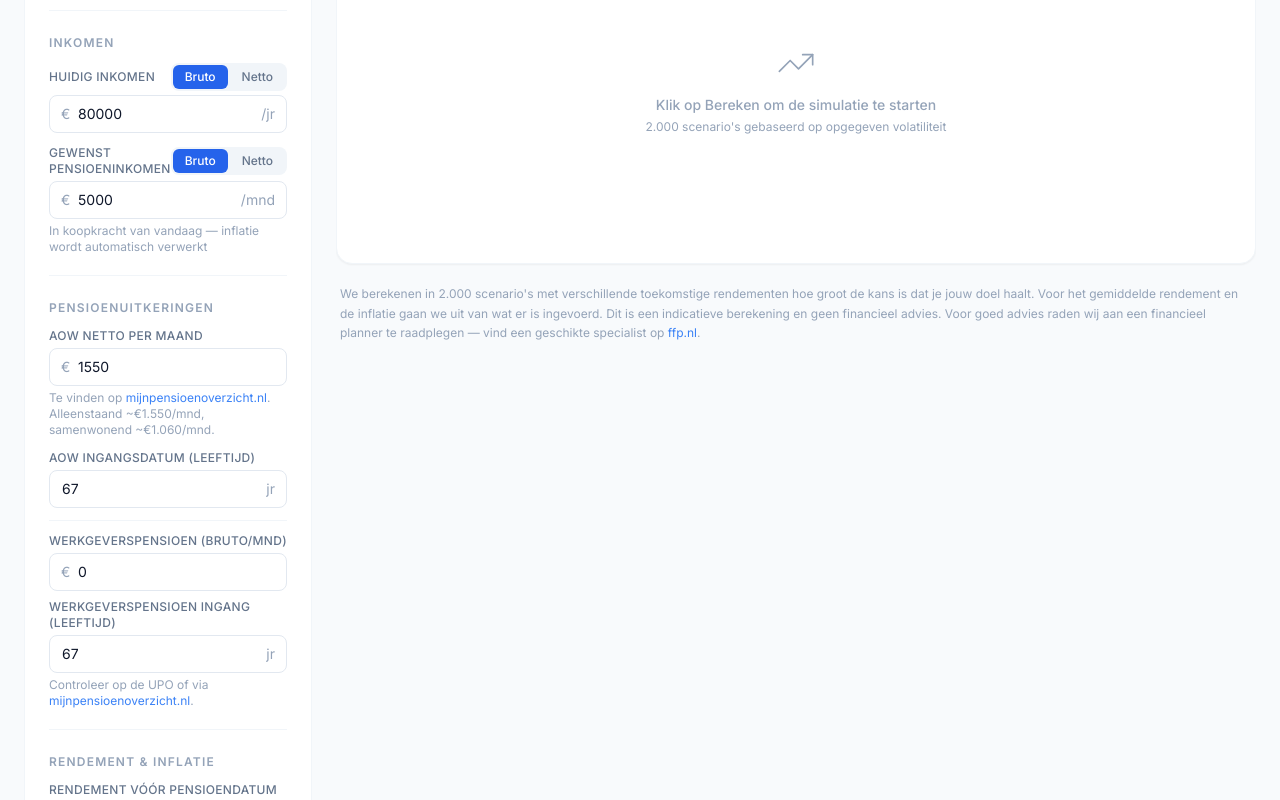
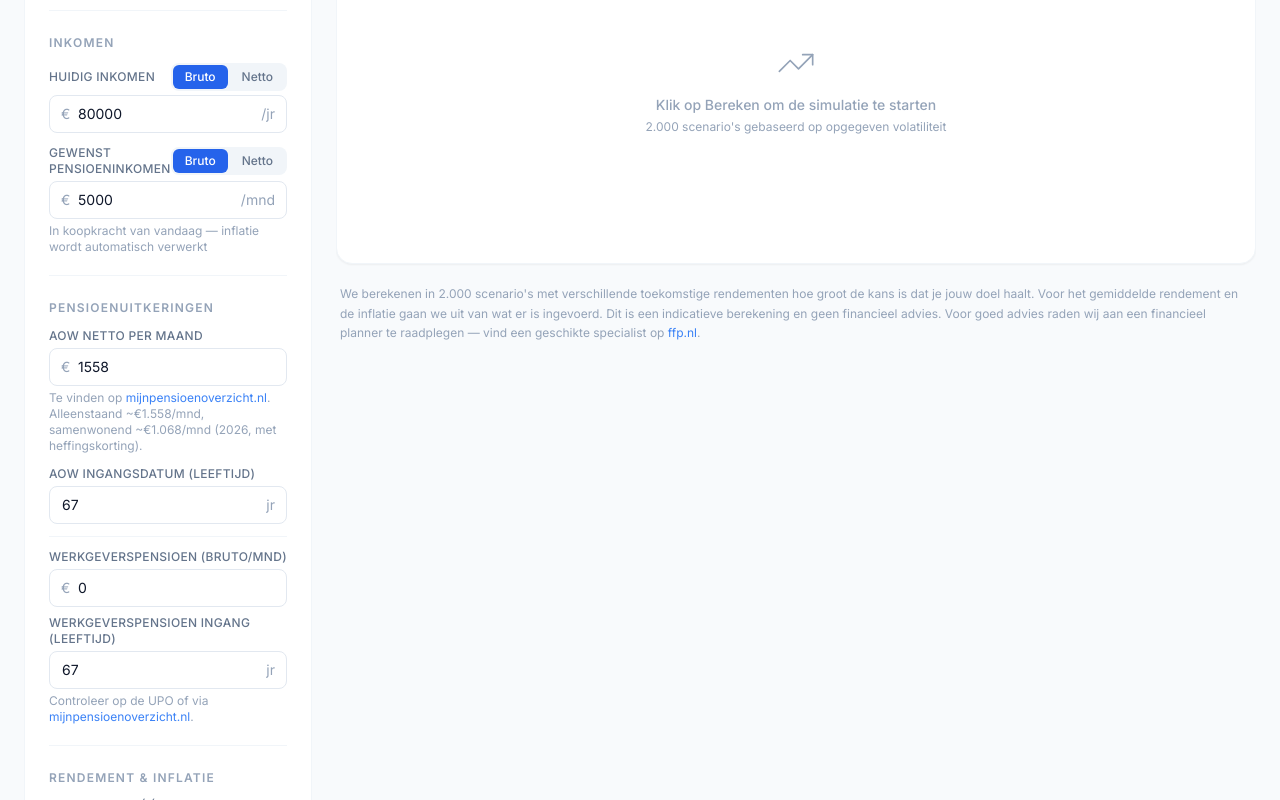
Before and after one commit to hendrik-titolab/financieel-onafhankelijk, a React (Vite) app: page / in a window 1280 px wide. Shown: the part 663-1463 px from the top of the page. Built offline with nearby package versions, Linux system fonts and the light colour scheme.

Commit message:
AOW default bijgewerkt naar 2026 bedrag (1558), hint tekst gecorrigeerd

```diff
--- a/src/components/PensionPlanner/InputPanel.tsx
+++ b/src/components/PensionPlanner/InputPanel.tsx
@@ -150,7 +150,7 @@ function ParametersTab({ inputs, onChange }: Props) {
             Te vinden op{' '}
             <a href="https://www.mijnpensioenoverzicht.nl" target="_blank" rel="noopener noreferrer"
               className="text-primary-500 hover:underline">mijnpensioenoverzicht.nl</a>.
-            {' '}Alleenstaand ~€1.550/mnd, samenwonend ~€1.060/mnd.
+            {' '}Alleenstaand ~€1.558/mnd, samenwonend ~€1.068/mnd (2026, met heffingskorting).
           </p>
         </Field>
         <Field label="AOW ingangsdatum (leeftijd)">
--- a/src/components/PensionPlanner/index.tsx
+++ b/src/components/PensionPlanner/index.tsx
@@ -19,7 +19,7 @@ const DEFAULT_INPUTS: PensionInputs = {
   currentIncomeType: 'bruto',
   desiredRetirementIncome: 5000,
   desiredRetirementIncomeType: 'bruto',
-  aowMaandBedragNetto: 1550,
+  aowMaandBedragNetto: 1558,  // alleenstaand netto met heffingskorting 2026 (Lindenhaege)
   aowStartAge: 67,
   employerPension: 0,
   employerPensionStartAge: 67,
```
